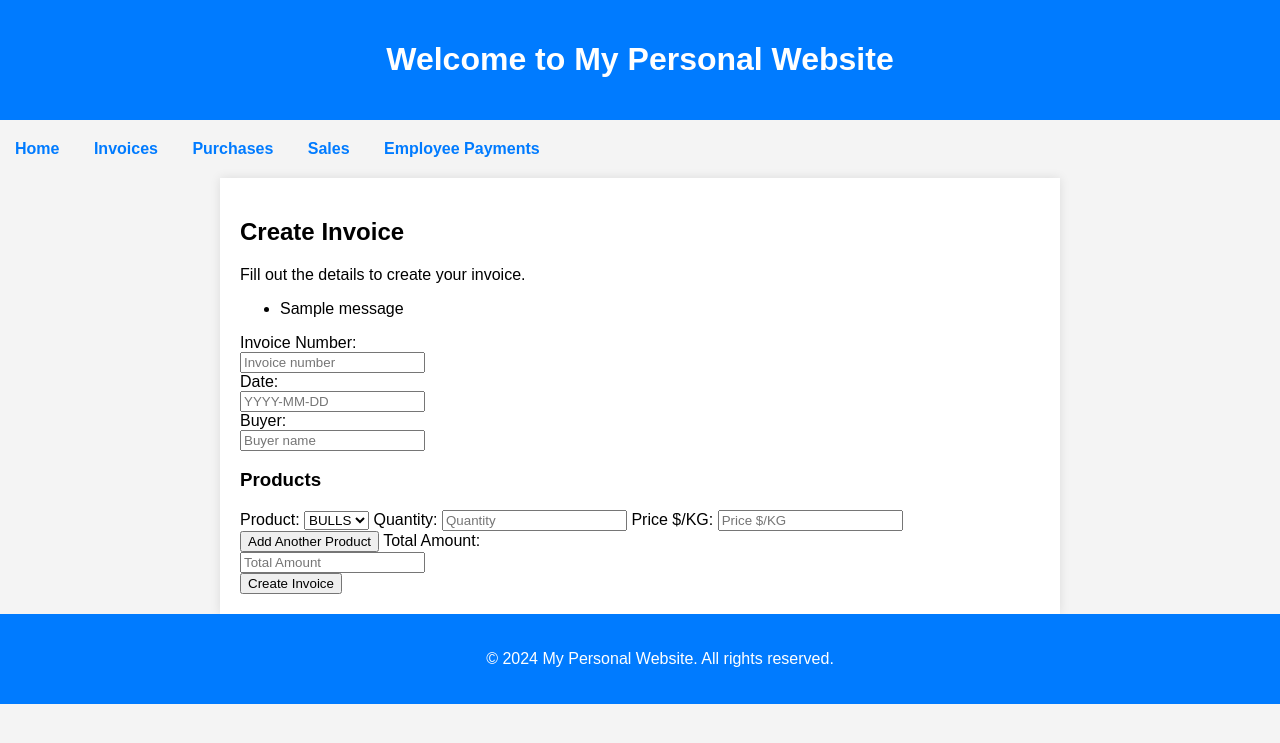
After one commit to HusseienHs/WNT-Trading, a Flask app: page /create_invoice in a window 1280 px wide. The commit adds this page. Shown: the top 743 px of the page. Run offline with Flask 3, Linux system fonts and the light colour scheme; one stand-in notice (Sample message) is shown.

Commit message:
invoice & packing list

```diff
--- a/app.py
+++ b/app.py
@@ -1,40 +1,100 @@
+from flask import Flask, render_template, request, redirect, flash, url_for
+from werkzeug.utils import secure_filename
 import os
-from flask import Flask, render_template, request, redirect, url_for, flash
+from docx import Document
+import Create_invoice
 
 app = Flask(__name__)
-app.config['UPLOAD_FOLDER'] = 'uploads/'  # Directory where uploaded files will be saved
-app.secret_key = 'your_secret_key'  # Needed for flash messages
+app.secret_key = 'supersecretkey'
+app.config['UPLOAD_FOLDER'] = 'uploads/'
+app.config['TEMPLATES_FOLDER'] = 'templates/invoices/'
 
-# Create the uploads folder if it doesn't exist
-if not os.path.exists(app.config['UPLOAD_FOLDER']):
-    os.makedirs(app.config['UPLOAD_FOLDER'])
+# Ensure the templates folder exists
+if not os.path.exists(app.config['TEMPLATES_FOLDER']):
+    os.makedirs(app.config['TEMPLATES_FOLDER'])
 
+# Load the blank template for invoices
+def load_invoice_template():
+    template_path = '/Users/hsenhsnen/Desktop/Leather/templates/invoices/invoice_template.docx'
+    if not os.path.exists(template_path):
+        raise FileNotFoundError(f"Invoice template not found at {template_path}.")  # Debug line
+    return Document(template_path)
+
+
+
+
+
+@app.route('/create_invoice', methods=['GET', 'POST'])
+def create_invoice():
+    if request.method == 'POST':
+        try:
+            # Fill in the invoice data
+            invoice_data = {
+                'invoice_number': request.form['invoice_number'],
+                'date': request.form['date'],
+                'buyer': request.form['buyer'],
+                'products': request.form.getlist('product'),
+                'quantities': list(map(int, request.form.getlist('quantity'))),  # Convert to integers
+                'prices': list(map(float, request.form.getlist('price'))),  # Convert to floats
+                # Add more fields as necessary
+            }
+
+            # Load the blank template and modify it
+            document = load_invoice_template()
+            for para in document.paragraphs:
+                if "PERFORMA INVOICE" in para.text:
+                    para.text = f"PERFORMA INVOICE {invoice_data['invoice_number']} /24"
+                if "Date" in para.text:
+                    para.text = f"{invoice_data['date']}"
+                if "buyer:" in para.text:
+                    para.text = f"Buyer: {invoice_data['buyer']}"
+
+            # Adding product rows to the table
+            table = document.tables[0]  # Assuming the first table is for products
+            for i in range(len(invoice_data['products'])):
+                row_cells = table.add_row().cells
+                row_cells[0].text = invoice_data['products'][i]
+                row_cells[1].text = str(invoice_data['quantities'][i])
+                row_cells[2].text = str(invoice_data['quantities'][i])  # Assuming average weight = quantity
+                row_cells[3].text = str(invoice_data['quantities'][i])  # Assuming gross weight = quantity
+                row_cells[4].text = "0"  # Placeholder for salt discount
+                row_cells[5].text = str(invoice_data['quantities'][i])  # Assuming total weight = quantity
+                row_cells[6].text = f"{invoice_data['prices'][i]:.2f}"
+                row_cells[7].text = f"{(invoice_data['quantities'][i] * invoice_data['prices'][i]):.2f}"
+
+            # Calculate total amounts for each column (you might want to sum these up)
+            total_quantity = sum(invoice_data['quantities'])
+            total_price = sum(invoice_data['quantities'][i] * invoice_data['prices'][i] for i in range(len(invoice_data['products'])))
+
+            # Add total row
+            total_row = document.add_paragraph('Total:')
+            total_row.add_run(f" {total_quantity}").bold = True  # Total Quantity
+            total_row.add_run(f" {total_price:.2f}").bold = True  # Total Amount
+
+            # Save the new invoice
+            saved_invoice_filename = f"invoice_{invoice_data['invoice_number']}.docx"
+            invoice_path = os.path.join(app.config['UPLOAD_FOLDER'], saved_invoice_filename)
+            document.save(invoice_path)
+            flash(f'Invoice {invoice_data["invoice_number"]} created and saved as {saved_invoice_filename}')
+            return redirect(url_for('manage_invoices'))
+        except Exception as e:
+            flash(f'An error occurred: {str(e)}')  # Show error message
+            return redirect(url_for('create_invoice'))
+
+    return render_template('create_invoice.html')
+
+
+# Route for managing invoices
+@app.route('/invoices', methods=['GET'])
+def manage_invoices():
+    # List all generated invoices
+    uploaded_invoices = os.listdir(app.config['UPLOAD_FOLDER'])
+    return render_template('invoice.html', invoices=uploaded_invoices)
+
+# Default route to redirect to dashboard
 @app.route('/')
-def home():
-    return render_template('index.html')
+def dashboard():
+    return render_template('dashboard.html')
 
-@app.route('/invoices', methods=['GET', 'POST'])
-def invoices():
-    if request.method == 'POST':
-        if 'invoice_file' not in request.files:
-            flash('No file part')
-            return redirect(request.url)
-
-        file = request.files['invoice_file']
-        if file.filename == '':
-            flash('No selected file')
-            return redirect(request.url)
-
-        # Save the file
-        file_path = os.path.join(app.config['UPLOAD_FOLDER'], file.filename)
-        file.save(file_path)
-        flash('Invoice uploaded successfully!')
-
-    # List all uploaded invoices
-    invoices_list = os.listdir(app.config['UPLOAD_FOLDER'])
-    return render_template('invoice.html', invoices=invoices_list)
-
-# Run the app
-if __name__ == "__main__":
+if __name__ == '__main__':
     app.run(debug=True)
-#test
--- a/requirements.txt
+++ b/requirements.txt
@@ -0,0 +1,3 @@
+1)invoice
+2)packing list
+3)
--- /dev/null
+++ b/tempCodeRunnerFile.py
@@ -0,0 +1 @@
+  doc.save('Proforma_Invoice.docx')
--- /dev/null
+++ b/templates/create_invoice.html
@@ -0,0 +1,83 @@
+{% extends "base.html" %}
+
+{% block title %}Create Invoice - My Personal Website{% endblock %}
+
+{% block content %}
+<h2>Create Invoice</h2>
+<p>Fill out the details to create your invoice.</p>
+
+<!-- Success message -->
+{% with messages = get_flashed_messages() %}
+{% if messages %}
+<ul>
+    {% for message in messages %}
+    <li>{{ message }}</li>
+    {% endfor %}
+</ul>
+{% endif %}
+{% endwith %}
+
+<form action="{{ url_for('create_invoice') }}" method="POST">
+    <label for="invoice_number">Invoice Number:</label><br>
+    <input type="text" id="invoice_number" name="invoice_number" title="Enter the invoice number"
+        placeholder="Invoice number" required><br>
+
+    <label for="date">Date:</label><br>
+    <input type="text" id="date" name="date" title="Enter the date" placeholder="YYYY-MM-DD" required><br>
+
+    <label for="buyer">Buyer:</label><br>
+    <input type="text" id="buyer" name="buyer" title="Enter the buyer's name" placeholder="Buyer name" required><br>
+
+    <h3>Products</h3>
+    <div id="product-list">
+        <div>
+            <label for="product">Product:</label>
+            <select id="product" name="product" title="Select a product" required>
+                <option value="BULLS">BULLS</option>
+                <option value="Heifers">Heifers</option>
+                <option value="Heads">Heads</option>
+            </select>
+
+            <label for="quantity">Quantity:</label>
+            <input type="number" id="quantity" name="quantity" placeholder="Quantity" title="Enter the quantity"
+                required>
+
+            <label for="price">Price $/KG:</label>
+            <input type="number" id="price" name="price" placeholder="Price $/KG" title="Enter the price per KG"
+                required>
+        </div>
+    </div>
+
+    <button type="button" onclick="addProduct()">Add Another Product</button>
+
+    <label for="total_amount">Total Amount:</label><br>
+    <input type="text" id="total_amount" name="total_amount" placeholder="Total Amount" title="Enter the total amount"
+        required><br>
+
+    <button type="submit">Create Invoice</button>
+</form>
+
+<script>
+    function addProduct() {
+        var productList = document.getElementById("product-list");
+        var newProduct = document.createElement("div");
+
+        newProduct.innerHTML = `
+        <label for="product">Product:</label>
+        <select name="product" title="Select a product" required>
+            <option value="BULLS">BULLS</option>
+            <option value="Heifers">Heifers</option>
+            <option value="Heads">Heads</option>
+        </select>
+
+        <label for="quantity">Quantity:</label>
+        <input type="number" name="quantity" placeholder="Quantity" title="Enter the quantity" required>
+
+        <label for="price">Price $/KG:</label>
+        <input type="number" name="price" placeholder="Price $/KG" title="Enter the price per KG" required>
+    `;
+        productList.appendChild(newProduct);
+    }
+</script>
+
+{% endblock %}
```
Also changed, not shown: Create_PackingList.py (added, +12 -0 lines), Create_invoice.py (added, +83 -0 lines), templates/invoice.html (+12 -31 lines), 6 other files.
